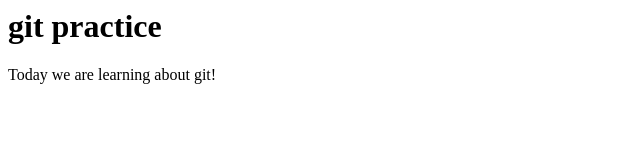
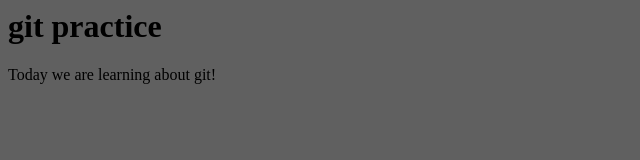
Before and after one commit to gardner5/cse102, a plain HTML site: page index.html in a window 1280 px wide. Shown: the whole page, without its empty margins (0-640 px from the left). Drawn offline with Linux system fonts and the light colour scheme.

Commit message:
colored background to grey

```diff
--- /dev/null
+++ b/git.css
@@ -0,0 +1,3 @@
+body{
+	background-color: #606060;
+}
--- a/index.html
+++ b/index.html
@@ -1,6 +1,7 @@
 <html>
 <head>
 	<title>Git lab</title>
+	<link rel="stylesheet" type="text/css" href="git.css">
 </head>
 <body>
 	<h1>git practice</h1>
```
